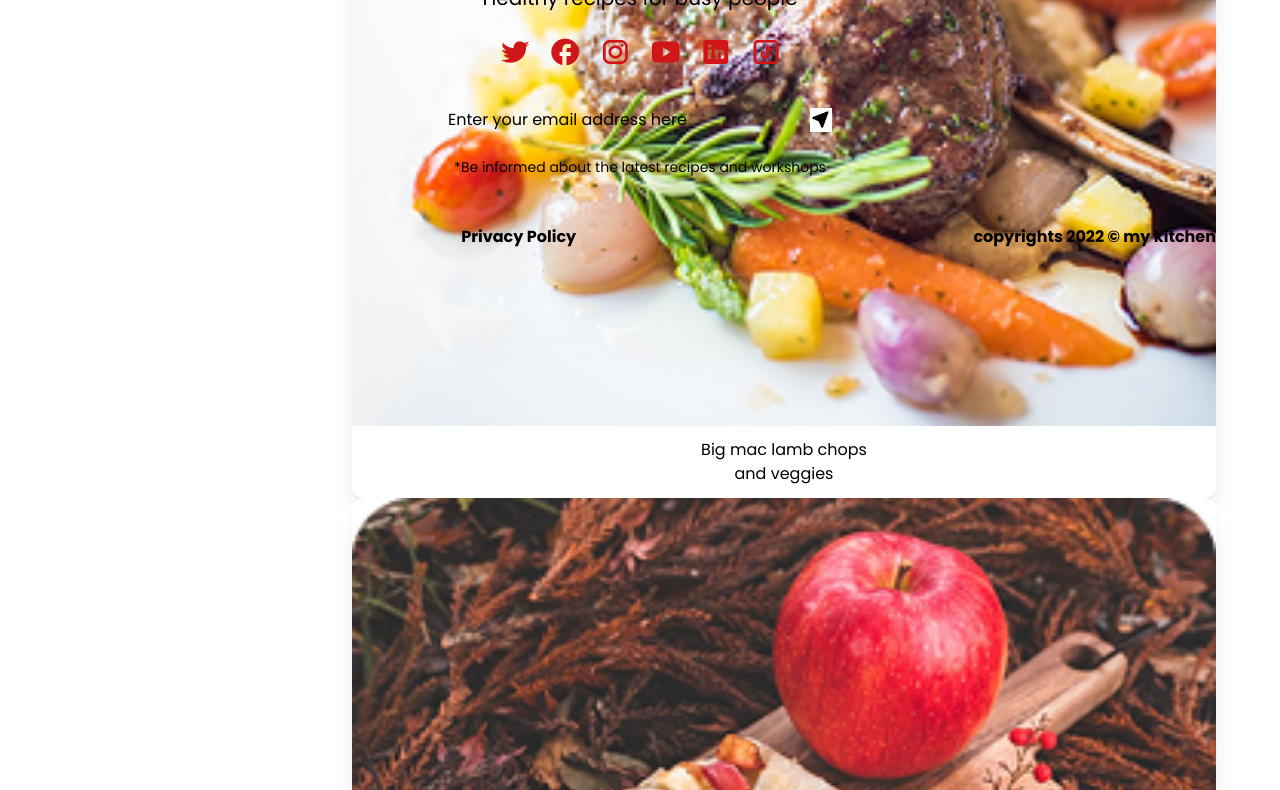
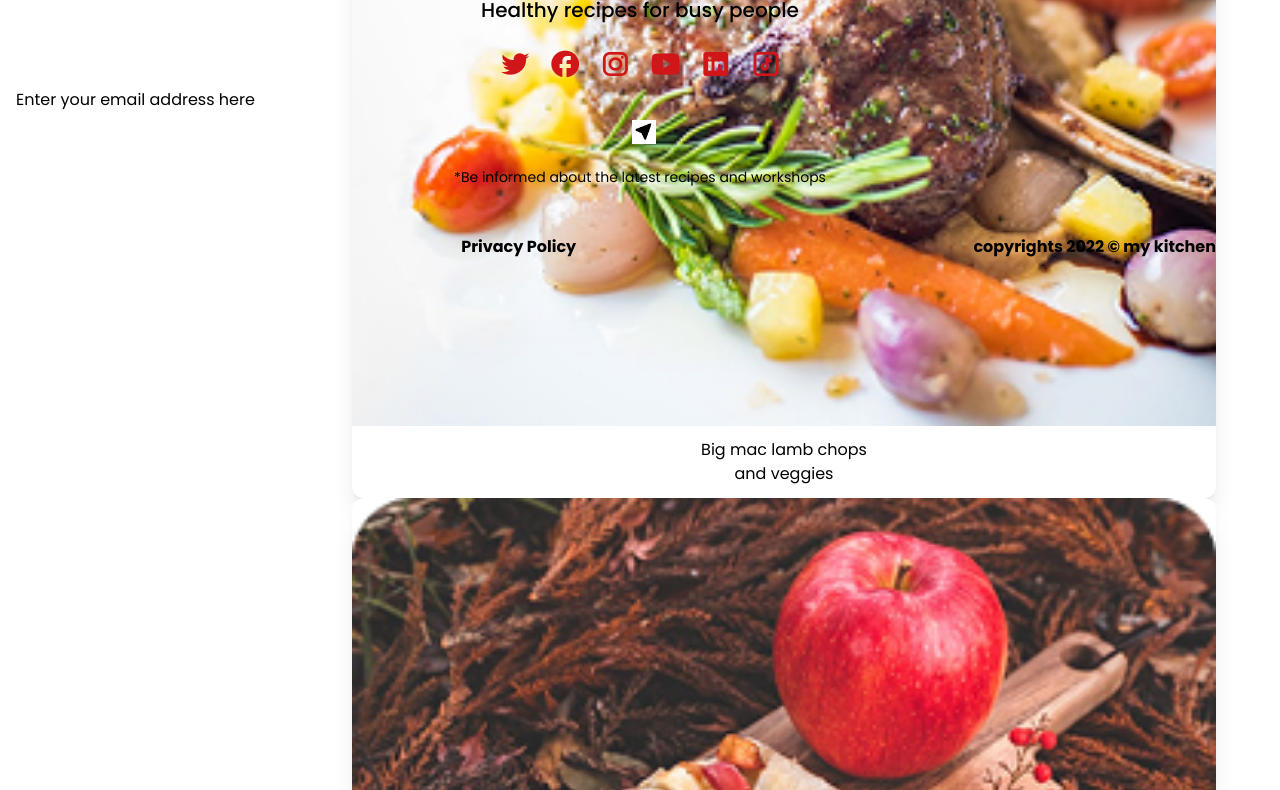
Before and after one commit to sujacse11/Restaurant-Theme, a website: page receipes.html in a window 1280 px wide. Shown: the part 1999-2789 px from the top of the page. Drawn offline with nearby package versions, Linux system fonts and the light colour scheme.

Commit message:
Update receipes.html

```diff
--- a/receipes.html
+++ b/receipes.html
@@ -213,7 +213,7 @@
             <div class="bg-white rounded-xl shadow-xl overflow-hidden">
                  <a href="chicken.html">
                 <img src="./assets/images/recipe index 9.png" class="w-full h-3/4  object-cover">
-                <p class="text-center text-md p-3">One pot mutton <br> flavoured rice></p>
+                <p class="text-center text-md p-3">One pot mutton <br> flavoured rice</p>
             </div>
 
         </div>
@@ -233,25 +233,25 @@
 
 
 <!--Footer-->
-<footer class=" py-16 px-4 text-center">
+<footer class="py-10 sm:py-16 px-4 text-center">
 
     <!-- Logo -->
     <div class="flex justify-center">
-        <img src="./assets/images/logo.png" alt="Logo" class="h-20 w-auto">
+        <img src="./assets/images/logo.png" alt="Logo" class="h-14 sm:h-20 w-auto">
     </div>
 
     <!-- Heading -->
-    <h2 class="text-lg md:text-xl font-md">
+    <h2 class="text-base sm:text-lg md:text-xl font-medium mt-3">
         Healthy recipes for busy people
     </h2>
 
     <!-- Social Icons -->
-    <div class="flex justify-center gap-5 mt-6 text-red-600 text-2xl">
+    <div class="flex justify-center mt-6">
         <img src="./assets/images/social media links.png" alt="social" class="h-15 w-auto">
     </div>
 
     <!-- Email -->
-    <div class="max-w-sm mx-auto mt-8 flex items-center border-b border-gray-500">
+    <div class="class="max-w-sm mx-auto mt-8 flex items-center border-b border-gray-500 px-2">
            <input
           type="email"
           value="Enter your email address here"
@@ -265,12 +265,12 @@
 
 
 
-    <p class="mt-4 text-sm">
+    <p class="mt-4 text-xs sm:text-sm">
         *Be informed about the latest recipes and workshops
     </p>
 
     <!-- Bottom -->
-    <div class="flex flex-col md:flex-row justify-between items-center mt-12 text-md font-semibold max-w-6xl mx-auto">
+    <div class="flex flex-col md:flex-row justify-between items-center gap-3 mt-10 sm:mt-12 text-sm sm:text-base font-semibold max-w-6xl mx-auto">
         <a href="privacy.html">Privacy Policy</a>
         <p>copyrights 2022 © my kitchen</p>
     </div>
```
